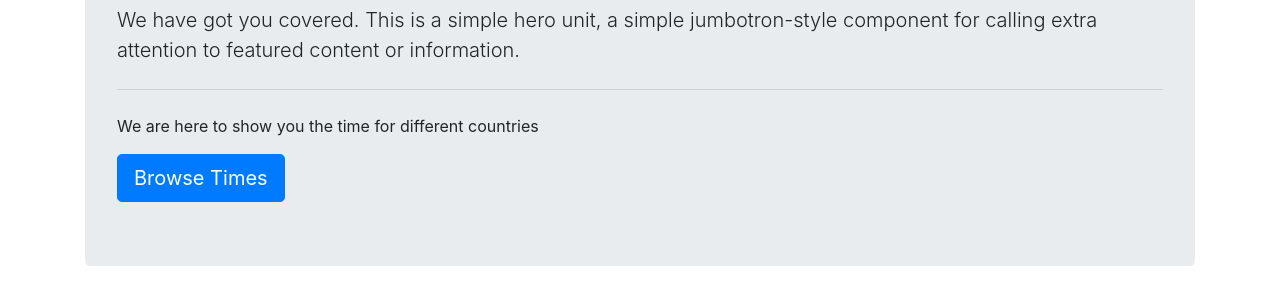
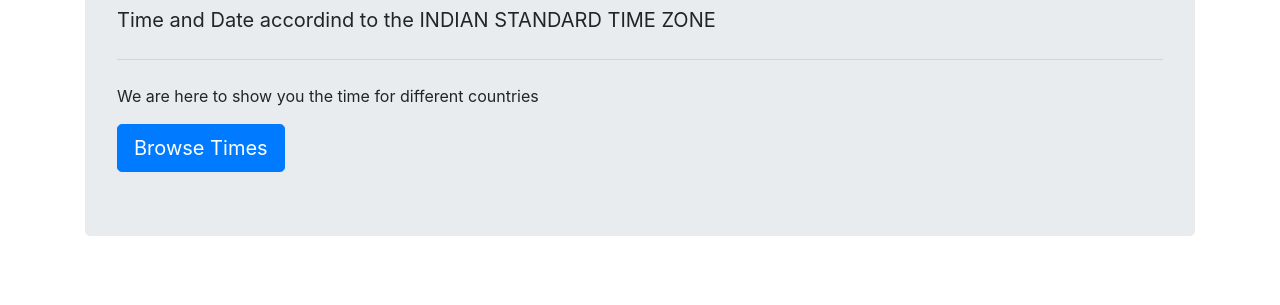
Before and after one commit to ashutosh3052/dateandtime, a plain HTML site: page index.html in a window 1280 px wide. Shown: the part 281-586 px from the top of the page. Drawn offline with nearby package versions, Linux system fonts and the light colour scheme.

Commit message:
Update index.html

```diff
--- a/index.html
+++ b/index.html
@@ -36,7 +36,7 @@
         <div class="collapse navbar-collapse" id="navbarSupportedContent">
             <ul class="navbar-nav mr-auto">
                 <li class="nav-item active">
-                    <a class="nav-link" href="#">Home <span class="sr-only">(current)</span></a>
+                    <a class="nav-link" href="container my-4">Home <span class="sr-only">(current)</span></a>
                 </li>
                 <li class="nav-item">
                     <a class="nav-link" href="#">Link</a>
@@ -69,11 +69,10 @@
     <div class="container my-4">
         <div class="jumbotron">
             <h1 class="display-4">Current time Is: <span id="time"></span></h1>
-            <p class="lead">We have got you covered. This is a simple hero unit, a simple jumbotron-style component for
-                calling extra attention to featured content or information.</p>
+            <p class="lead"><strong>Time and Date accordind to the INDIAN STANDARD TIME ZONE</strong></p>
             <hr class="my-4">
             <p>We are here to show you the time for different countries</p>
-            <a class="btn btn-primary btn-lg" href="#" role="button">Browse Times</a>
+            <a class="btn btn-primary btn-lg" href="https://www.timeanddate.com/time/map/" role="button">Browse Times</a>
         </div>
     </div>
 
```
